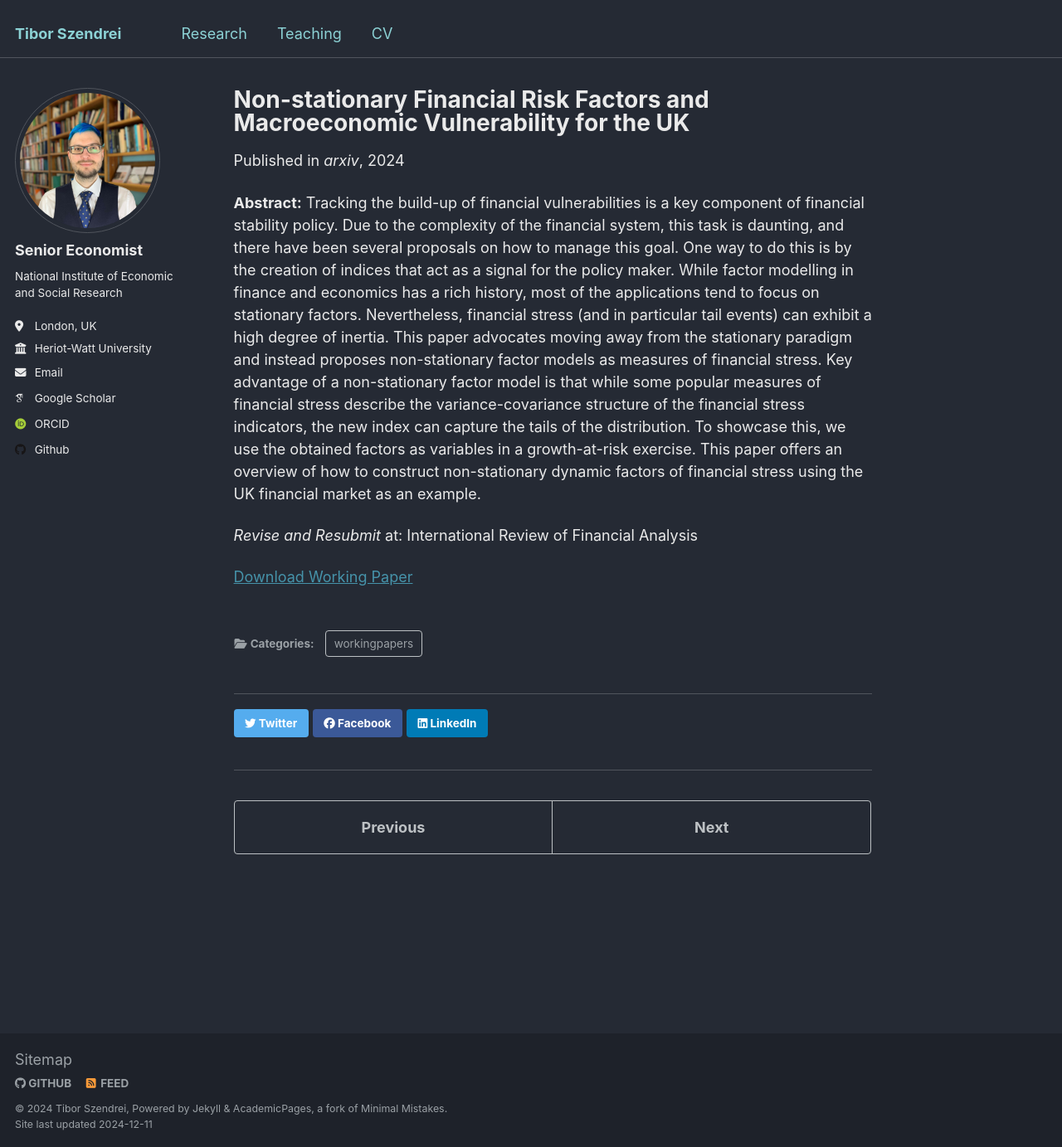
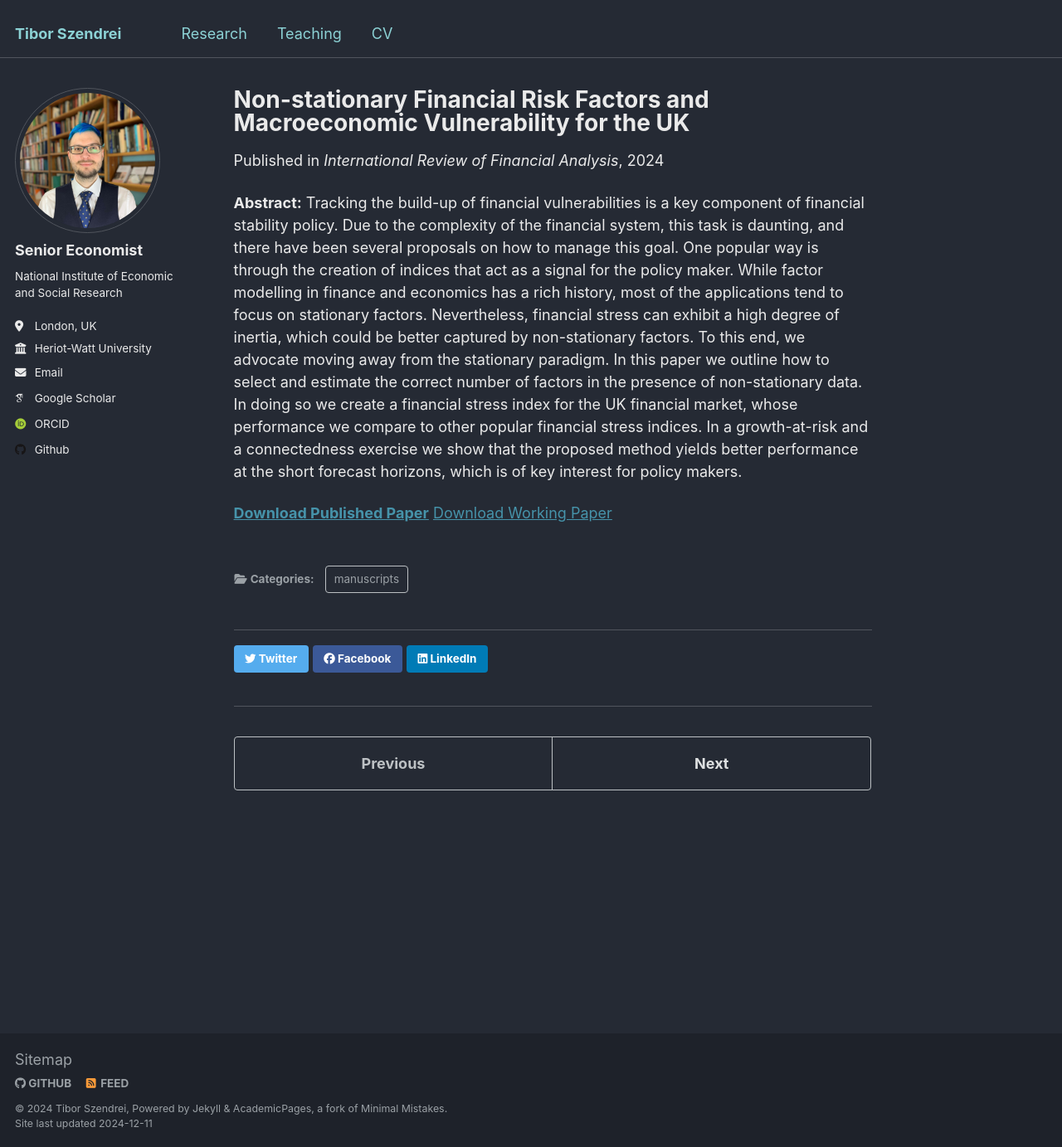
Before and after one commit to econometibi/econometibi.github.io, a Jekyll site: the page built from _publications/UKFSI.md, in a window 1280 px wide and 1383 px high. Shown: the whole window at 83% size. Built offline with Jekyll 4.4.1, drawn with Linux system fonts in a browser that asks for light colours; some web fonts are replaced.

Commit message:
Update UKFSI.md

```diff
--- a/_publications/UKFSI.md
+++ b/_publications/UKFSI.md
@@ -1,15 +1,13 @@
 ---
 title: "Non-stationary Financial Risk Factors and Macroeconomic Vulnerability for the UK"
 collection: publications
-category: workingpapers
-date: 2024-04-01
-venue: arxiv
+category: manuscripts
+date: 2024-12-11
 excerpt: ''
-paperurl: https://arxiv.org/abs/2404.01451'
+paperurl: 'https://doi.org/10.1016/j.irfa.2024.103866'
 coauthors: "K. Varga"
+venue: 'International Review of Financial Analysis'
 ---
-**Abstract:** Tracking the build-up of financial vulnerabilities is a key component of financial stability policy. Due to the complexity of the financial system, this task is daunting, and there have been several proposals on how to manage this goal. One way to do this is by the creation of indices that act as a signal for the policy maker. While factor modelling in finance and economics has a rich history, most of the applications tend to focus on stationary factors. Nevertheless, financial stress (and in particular tail events) can exhibit a high degree of inertia. This paper advocates moving away from the stationary paradigm and instead proposes non-stationary factor models as measures of financial stress. Key advantage of a non-stationary factor model is that while some popular measures of financial stress describe the variance-covariance structure of the financial stress indicators, the new index can capture the tails of the distribution. To showcase this, we use the obtained factors as variables in a growth-at-risk exercise. This paper offers an overview of how to construct non-stationary dynamic factors of financial stress using the UK financial market as an example.
+**Abstract:** Tracking the build-up of financial vulnerabilities is a key component of financial stability policy. Due to the complexity of the financial system, this task is daunting, and there have been several proposals on how to manage this goal. One popular way is through the creation of indices that act as a signal for the policy maker. While factor modelling in finance and economics has a rich history, most of the applications tend to focus on stationary factors. Nevertheless, financial stress can exhibit a high degree of inertia, which could be better captured by non-stationary factors. To this end, we advocate moving away from the stationary paradigm. In this paper we outline how to select and estimate the correct number of factors in the presence of non-stationary data. In doing so we create a financial stress index for the UK financial market, whose performance we compare to other popular financial stress indices. In a growth-at-risk and a connectedness exercise we show that the proposed method yields better performance at the short forecast horizons, which is of key interest for policy makers.
 
-_Revise and Resubmit_ at: International Review of Financial Analysis
-
-[Download Working Paper](https://arxiv.org/abs/2404.01451)
+[**Download Published Paper**](https://doi.org/10.1016/j.irfa.2024.103866) [Download Working Paper](https://arxiv.org/abs/2404.01451)
```
